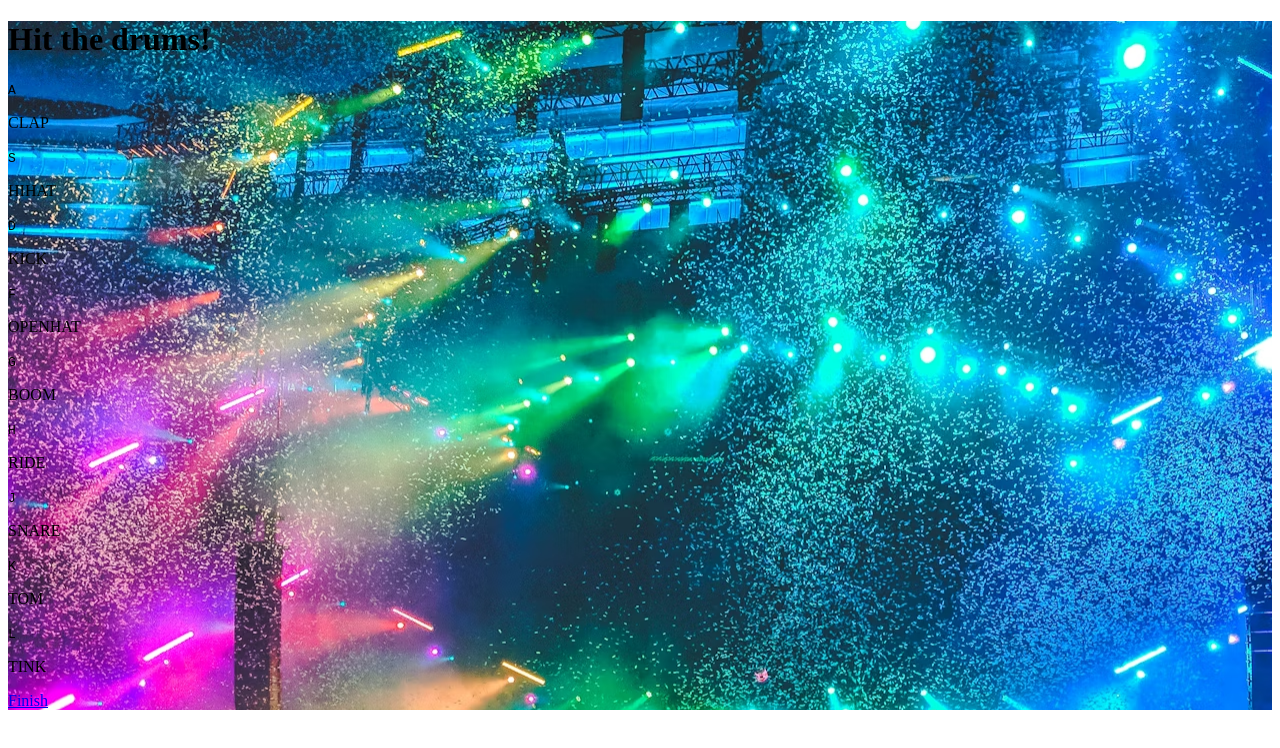
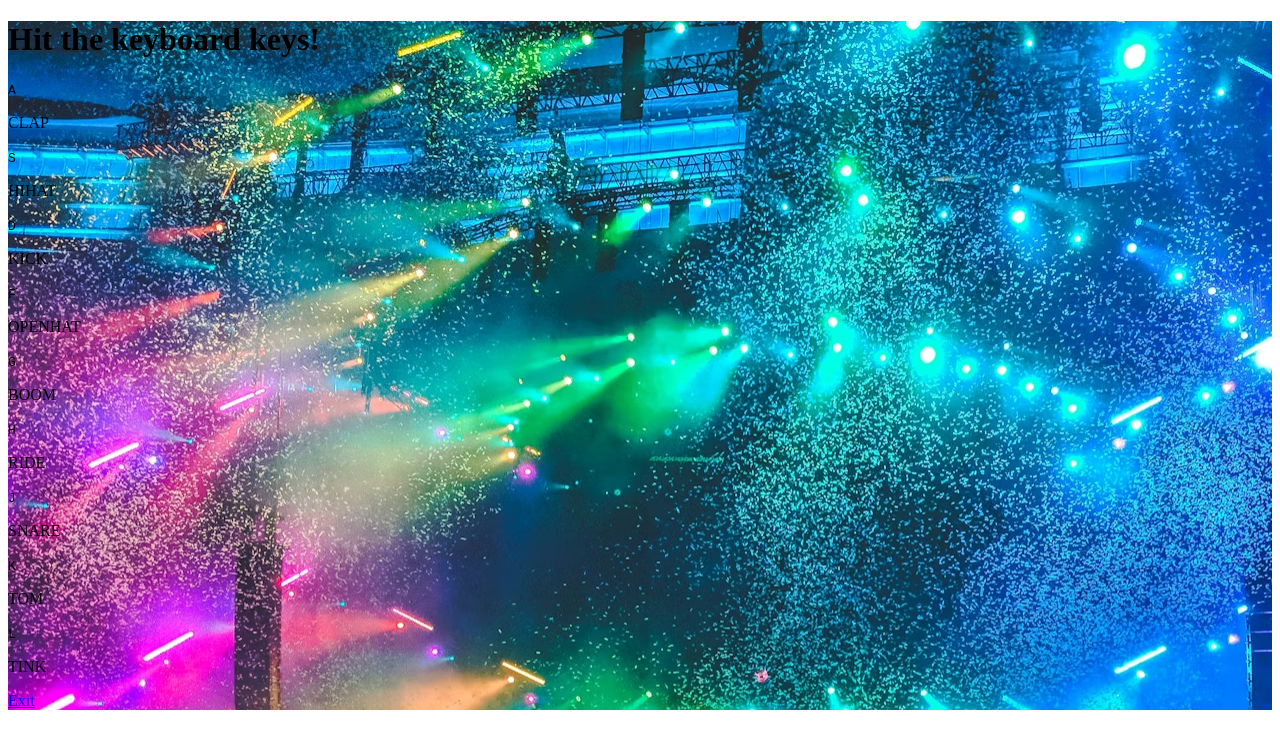
Before and after one commit to rosennabs/drum-kit, a Next.js app: page /drums in a window 1280 px wide. Shown: the top 748 px of the page. Built offline with nearby package versions, Linux system fonts and the light colour scheme.

Commit message:
Add a shadow effect to keys

```diff
--- a/src/app/drums/page.tsx
+++ b/src/app/drums/page.tsx
@@ -49,7 +49,7 @@ function Drums() {
       style={{ backgroundImage: `url('/gameBackground.jpg')` }}
     >
       <div className="w-90 flex flex-col items-center">
-        <h1 className="text-5xl text-white mb-16">Hit the drums!</h1>
+        <h1 className="text-5xl text-white mb-16">Hit the keyboard keys!</h1>
 
         <div className="flex flex-row justify-evenly">
           {drumHits.map((hit) => (
@@ -58,7 +58,10 @@ function Drums() {
               className={`flex flex-col items-center border-solid border-4 ${
                 borderColor[hit.key] || "border-green-400"
               } mx-4 py-4 px-8 mb-16`}
-              style={{ width: "100px" }}
+              style={{
+                width: "100px",
+                boxShadow: borderColor[hit.key] ? "0 0 20px #FFC107" : "none", // Apply shadow when the corresponding key is pressed
+              }}
             >
               <kbd className="text-4xl text-white">{hit.key}</kbd>
               <p className="text-amber-400 text-sm">{hit.sound}</p>
@@ -67,8 +70,8 @@ function Drums() {
         </div>
 
         <Link href="/">
-          <span className="text-2xl underline underline-offset-4 text-white">
-            Finish
+          <span className="text-2xl underline underline-offset-4 text-amber-400">
+            Exit
           </span>
         </Link>
       </div>
--- a/tailwind.config.ts
+++ b/tailwind.config.ts
@@ -14,7 +14,7 @@ const config: Config = {
       white: colors.white,
       gray: colors.gray,
       amber: colors.amber,
-      yellow: colors.yellow,
+      blue: colors.blue,
       green: colors.green
     },
     extend: {
```
